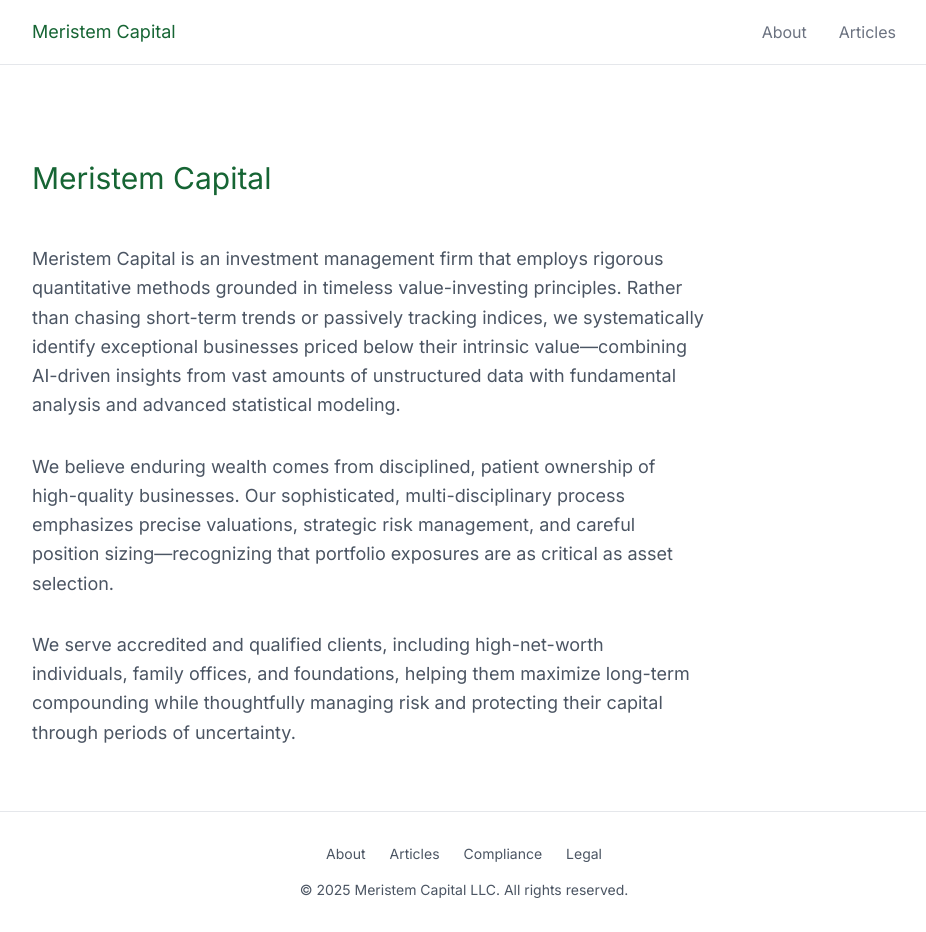
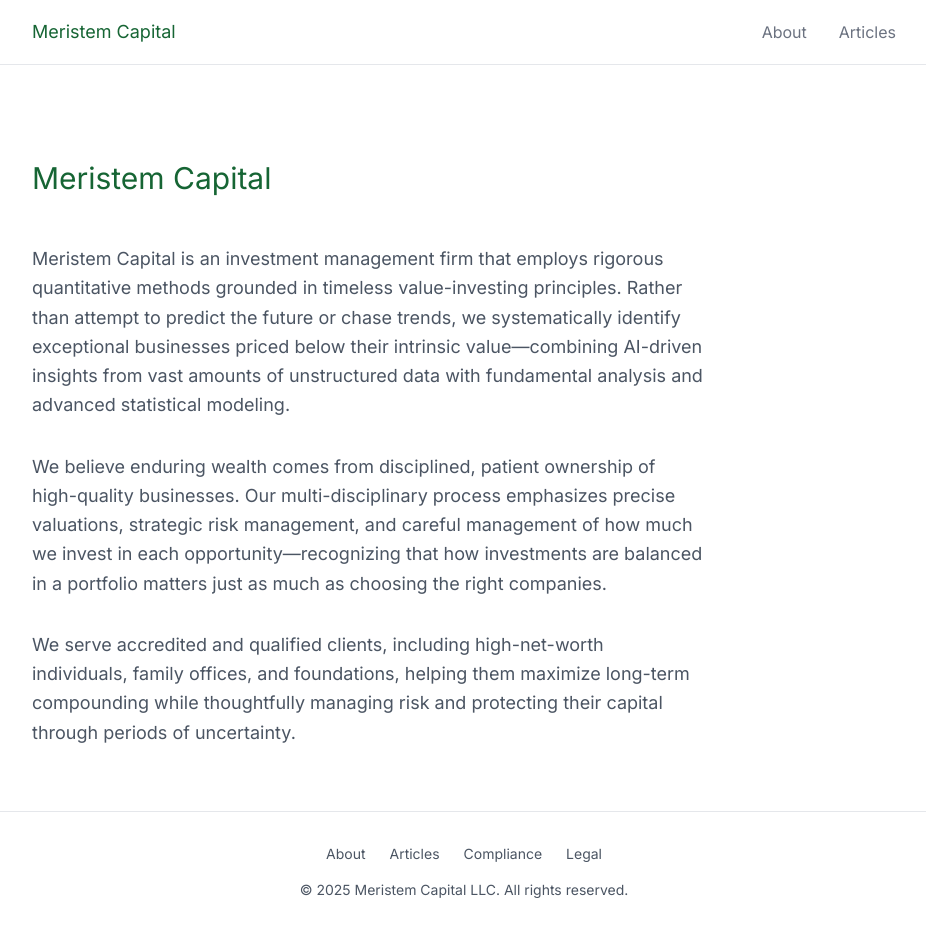
Before and after one commit to tyler-foxworthy/meristem_site, a Next.js app: page / in a window 1280 px wide. Shown: the whole page, without its empty margins (176-1102 px from the left). Built offline with nearby package versions, Linux system fonts and the light colour scheme.

Commit message:
content: refine homepage messaging for clarity and accessibility

```diff
--- a/src/app/page.tsx
+++ b/src/app/page.tsx
@@ -7,10 +7,10 @@
         </h1>
         <div className="space-y-8">
           <p className="text-lg leading-relaxed">
-            Meristem Capital is an investment management firm that employs rigorous quantitative methods grounded in timeless value-investing principles. Rather than chasing short-term trends or passively tracking indices, we systematically identify exceptional businesses priced below their intrinsic value—combining AI-driven insights from vast amounts of unstructured data with fundamental analysis and advanced statistical modeling.
+            Meristem Capital is an investment management firm that employs rigorous quantitative methods grounded in timeless value-investing principles. Rather than attempt to predict the future or chase trends, we systematically identify exceptional businesses priced below their intrinsic value—combining AI-driven insights from vast amounts of unstructured data with fundamental analysis and advanced statistical modeling.
           </p>
           <p className="text-lg leading-relaxed">
-            We believe enduring wealth comes from disciplined, patient ownership of high-quality businesses. Our sophisticated, multi-disciplinary process emphasizes precise valuations, strategic risk management, and careful position sizing—recognizing that portfolio exposures are as critical as asset selection.
+            We believe enduring wealth comes from disciplined, patient ownership of high-quality businesses. Our multi-disciplinary process emphasizes precise valuations, strategic risk management, and careful management of how much we invest in each opportunity—recognizing that how investments are balanced in a portfolio matters just as much as choosing the right companies.
           </p>
           <p className="text-lg leading-relaxed">
             We serve accredited and qualified clients, including high-net-worth individuals, family offices, and foundations, helping them maximize long-term compounding while thoughtfully managing risk and protecting their capital through periods of uncertainty.
```
